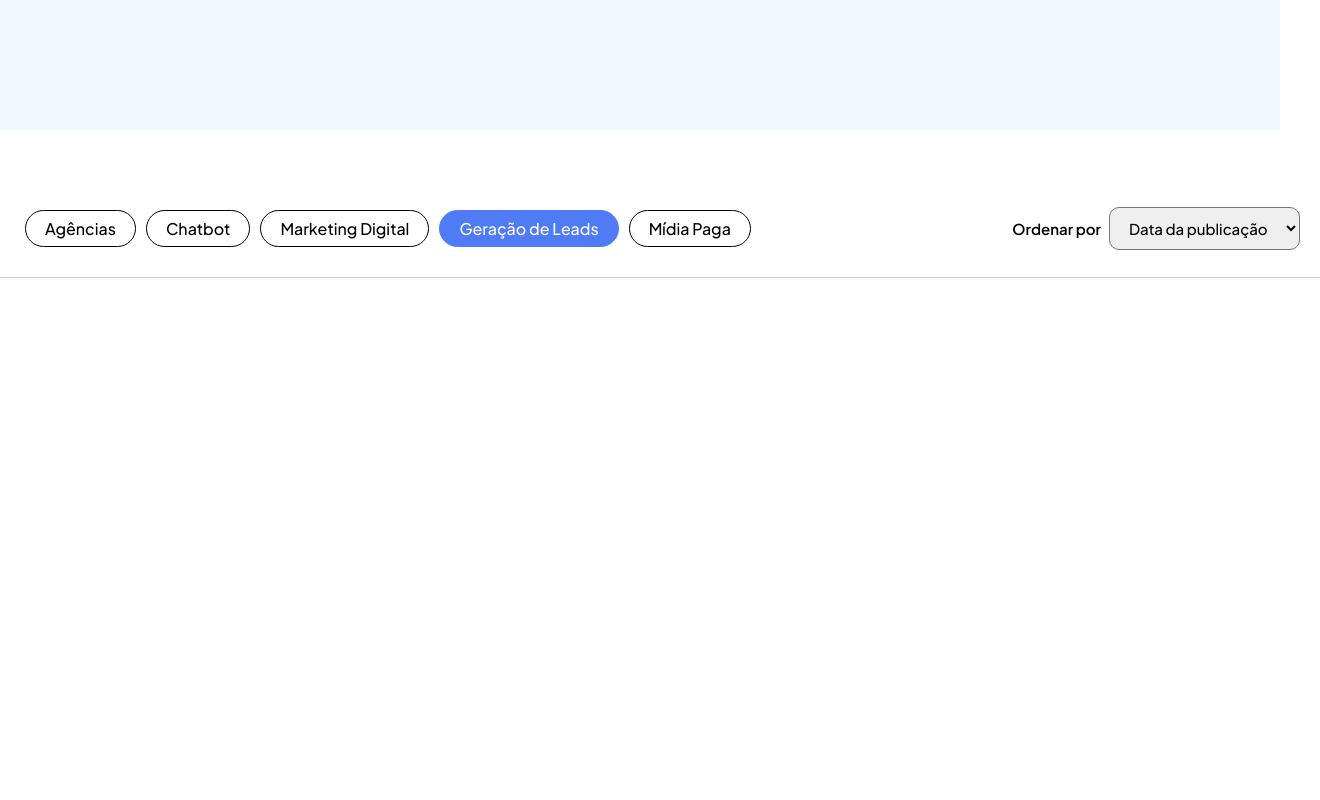
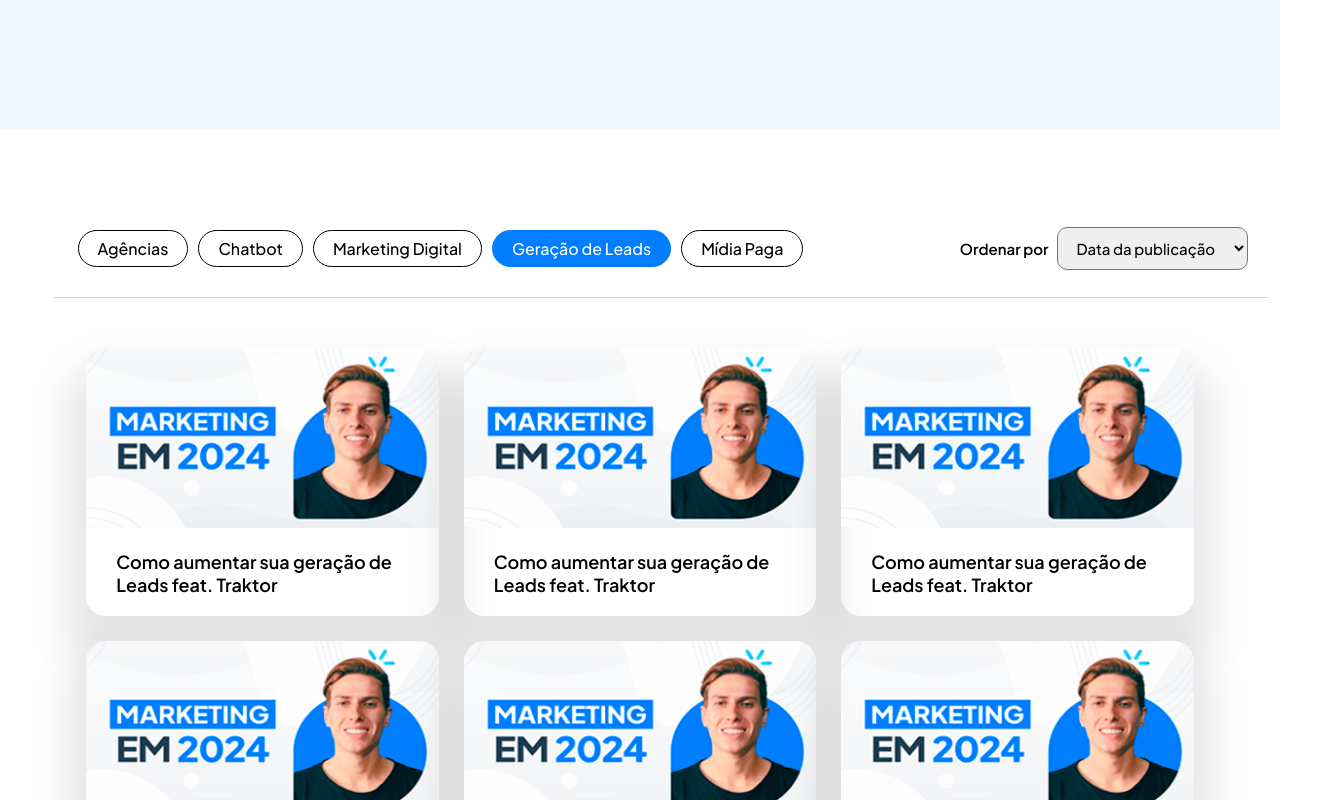
Before and after one commit to Saviovd/test-leadster, a Next.js app: page / in a window 1280 px wide. Shown: the part 600-1400 px from the top of the page, 1320 px wide, since content can reach past the window. Before the commit the page ends 928 px from the top, so only its background shows below. Built offline with nearby package versions, Linux system fonts and the light colour scheme.

Commit message:
add VideoList Component and data json

```diff
--- a/src/components/NavBar/navBarStyle.ts
+++ b/src/components/NavBar/navBarStyle.ts
@@ -2,7 +2,7 @@ import styled from 'styled-components';
 
 export const NavBarStyle = styled.div`
    width: 100%;
-   max-width: 1440px;
+   max-width: 1175px;
    margin: 0 auto 5rem auto;
    padding: 7rem 2rem 2rem;
    border-bottom: 0.1px solid #c8d4dd;
--- a/src/components/NavButton/buttonStyles.ts
+++ b/src/components/NavButton/buttonStyles.ts
@@ -15,15 +15,15 @@ export const ButtonStyle = styled.li`
       cursor: pointer;
 
       &:hover {
-         color: #4f7bf6;
-         border: 1px solid #4f7bf6;
+         color: #007EFF;
+         border: 1px solid #007EFF;
       }
    }
 
    .isActive {
-      background-color: #4f7bf6;
+      background-color: #007EFF;
       color: #fff;
-      border: 1px solid #4f7bf6;
+      border: 1px solid #007EFF;
 
       &:hover {
          color: #fff;
--- /dev/null
+++ b/src/components/VideoCard/VideoCard.tsx
@@ -0,0 +1,44 @@
+import Image from 'next/image';
+import React from 'react';
+import { VideoCardStyles } from './videoCardStyles';
+import data from '@/data/videos.json';
+
+const { videos } = data;
+
+interface ICardProps {
+   thumb: string;
+   title: string;
+   url: string;
+   key: number;
+}
+
+const VideoCard = ({
+   key,
+   thumb,
+   title,
+   url,
+}: ICardProps) => {
+   const [isModalOpen, setIsModalOpen] = React.useState(false);
+
+   function openModal(title: string) {
+      videos.find(video => video.title === title)
+      setIsModalOpen
+   }
+
+   return (
+      <>
+         <VideoCardStyles onClick={() => openModal(title)} key={key}>
+            <Image
+               className='video__card--thumbnail'
+               src={thumb}
+               alt='Video thumbnail'
+               width={280}
+               height={180}
+            />
+            <h3 className='video__card--title'>{title}</h3>
+         </VideoCardStyles>
+      </>
+   );
+};
+
+export default VideoCard;
--- /dev/null
+++ b/src/components/VideoCard/videoCardStyles.ts
@@ -0,0 +1,42 @@
+import styled from 'styled-components';
+
+export const VideoCardStyles = styled.div`
+   width: 30%;
+   box-shadow: 0px 34px 40px 19px rgba(0, 0, 0, 0.1);
+   border-radius: 2rem;
+   position: relative;
+   color: #000;
+
+   .video__card--thumbnail {
+      width: 100%;
+      object-fit: 100% 100%;
+      border-radius: 2rem 2rem 0 0;
+   }
+
+   .video__card--title {
+      width: 80%;
+      font-size: 1.8rem;
+      margin: 0;
+      padding: 2rem 0 2rem 3rem;
+      white-space: pre-wrap;
+      font-weight: 600;
+   }
+
+   &:hover {
+      &:after {
+         content: url('/assets/play.png');
+         width: 100%;
+         height: 67%;
+         background-color: rgba(0, 126, 255, 0.4);
+         position: absolute;
+         top: 0;
+         z-index: 2;
+
+         cursor: pointer;
+         display: flex;
+         align-items: center;
+         justify-content: center;
+         border-radius: 2rem 2rem 0 0;
+      }
+   }
+`;
--- /dev/null
+++ b/src/components/Videos/Videos.tsx
@@ -0,0 +1,28 @@
+import NavBar from '../NavBar/NavBar';
+import { VideosStyles } from './videosStyles';
+import data from '@/data/videos.json';
+import React from 'react';
+import VideoCard from '../VideoCard/VideoCard';
+
+const { videos } = data;
+
+const Videos = () => {
+
+   return (
+      <VideosStyles>
+         <NavBar />
+         <div className='video__card--list'>
+            {videos.map((video, i) => (
+               <VideoCard
+                  key={i}
+                  thumb={video.thumb}
+                  title={video.title}
+                  url={video.url}
+               />
+            ))}
+         </div>
+      </VideosStyles>
+   );
+};
+
+export default Videos;
--- /dev/null
+++ b/src/components/Videos/videosStyles.ts
@@ -0,0 +1,17 @@
+import styled from 'styled-components';
+
+export const VideosStyles = styled.div`
+   width: 100%;
+   max-width: 1175px;
+   margin: 0 auto 5rem;
+   padding: 2rem 0 5rem;
+   border-bottom: 0.1px solid #c8d4dd;
+
+   .video__card--list {
+      display: flex;
+      align-items: center;
+      justify-content: center;
+      flex-wrap: wrap;
+      gap: 2.5rem;
+   }
+`;
--- a/src/data/videos.json
+++ b/src/data/videos.json
@@ -0,0 +1,49 @@
+{
+   "videos": [
+      {
+         "url": "#",
+         "title": "Como aumentar sua geração de Leads feat. Traktor",
+         "thumb": "/assets/thumbnail.png"
+      },
+      {
+         "url": "#",
+         "title": "Como aumentar sua geração de Leads feat. Traktor",
+         "thumb": "/assets/thumbnail.png"
+      },
+      {
+         "url": "#",
+         "title": "Como aumentar sua geração de Leads feat. Traktor",
+         "thumb": "/assets/thumbnail.png"
+      },
+      {
+         "url": "#",
+         "title": "Como aumentar sua geração de Leads feat. Traktor",
+         "thumb": "/assets/thumbnail.png"
+      },
+      {
+         "url": "#",
+         "title": "Como aumentar sua geração de Leads feat. Traktor",
+         "thumb": "/assets/thumbnail.png"
+      },
+      {
+         "url": "#",
+         "title": "Como aumentar sua geração de Leads feat. Traktor",
+         "thumb": "/assets/thumbnail.png"
+      },
+      {
+         "url": "#",
+         "title": "Como aumentar sua geração de Leads feat. Traktor",
+         "thumb": "/assets/thumbnail.png"
+      },
+      {
+         "url": "#",
+         "title": "Como aumentar sua geração de Leads feat. Traktor",
+         "thumb": "/assets/thumbnail.png"
+      },
+      {
+         "url": "#",
+         "title": "Como aumentar sua geração de Leads feat. Traktor",
+         "thumb": "/assets/thumbnail.png"
+      }
+   ]
+}
--- a/src/pages/index.tsx
+++ b/src/pages/index.tsx
@@ -2,7 +2,7 @@ import Head from 'next/head';
 import GlobalStyle from '@/styles/globals';
 import Header from '@/components/Header/Header';
 import Call from '@/components/Call/Call';
-import NavBar from '@/components/NavBar/NavBar';
+import Videos from '@/components/Videos/Videos';
 
 
 export default function Home() {
@@ -21,7 +21,7 @@ export default function Home() {
          <main>
             <Header />
             <Call />
-            <NavBar />
+            <Videos />
          </main>
       </>
    )
--- a/src/styles/globals.ts
+++ b/src/styles/globals.ts
@@ -15,6 +15,18 @@ const GlobalStyle = createGlobalStyle`
          overflow-x: hidden;
          max-width: 100vw;
          overflow-x: hidden;
+
+         a {
+            text-decoration: none;
+            color: inherit;
+         }
+
+         ul {
+            padding: 0;
+         }
+         li {
+            list-style-type: none;
+         }
       }
    }
 `;
```
Also changed, not shown: public/assets/play.png (added).
